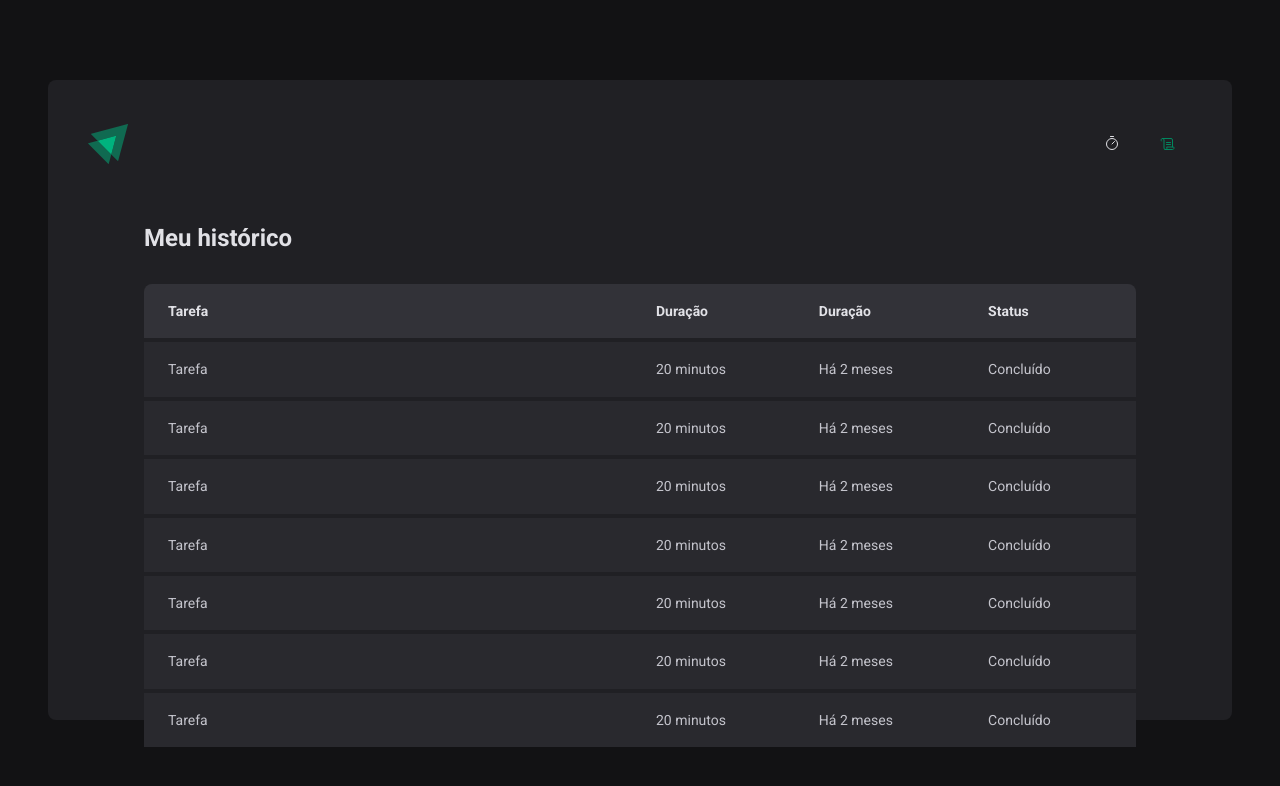
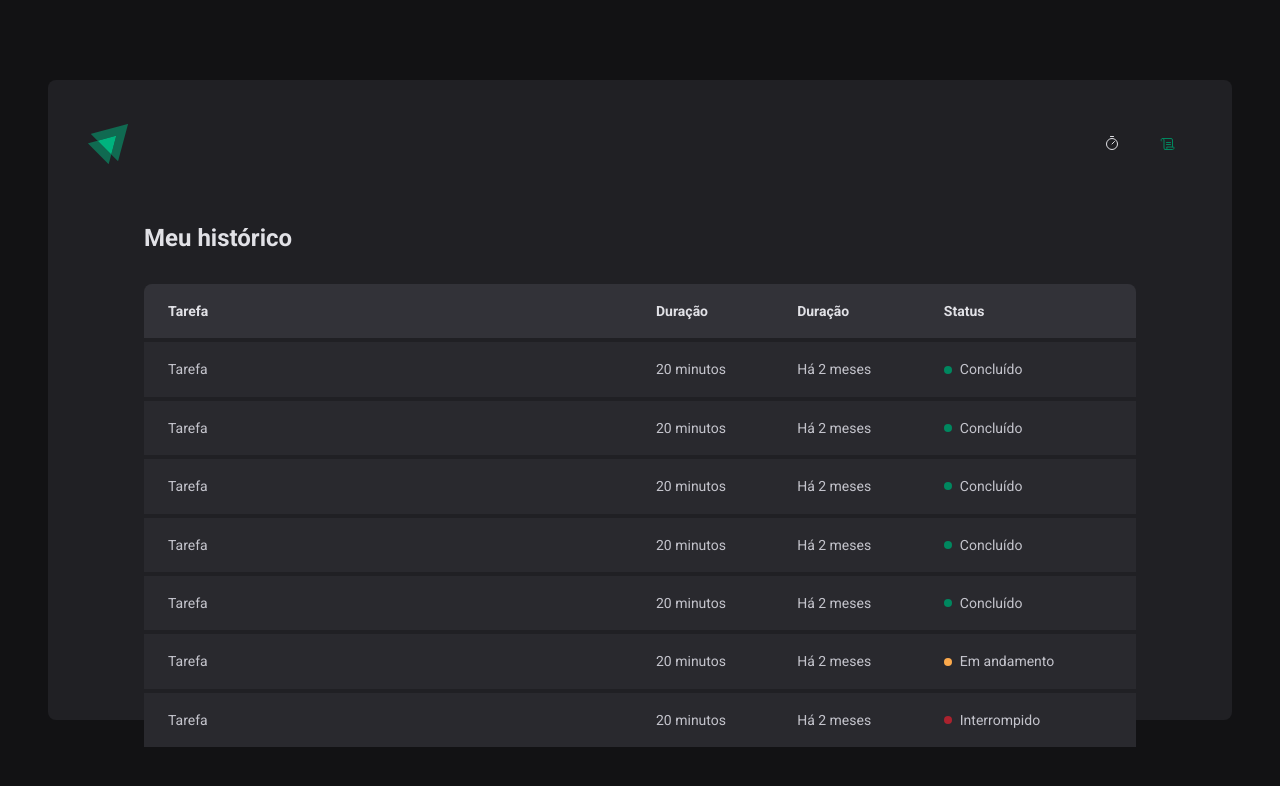
Before and after one commit to nathallye/ignite-timer, a React (Vite) app: page /history in a window 1280 px wide. Shown: the top 786 px of the page. Built offline with nearby package versions, Linux system fonts and the light colour scheme.

Commit message:
Status component

```diff
--- a/src/pages/History/History.tsx
+++ b/src/pages/History/History.tsx
@@ -1,4 +1,4 @@
-import { HistoryContainer, HistoryList } from "./styles";
+import { HistoryContainer, HistoryList, Status } from "./styles";
 
 export const History = () => {
   return (
@@ -20,43 +20,57 @@ export const History = () => {
               <td>Tarefa</td>
               <td>20 minutos</td>
               <td>Há 2 meses</td>
-              <td>Concluído</td>
+              <td>
+                <Status statusColor="green">Concluído</Status>
+              </td>
             </tr>
             <tr>
               <td>Tarefa</td>
               <td>20 minutos</td>
               <td>Há 2 meses</td>
-              <td>Concluído</td>
+              <td>
+                <Status statusColor="green">Concluído</Status>
+              </td>
             </tr>
             <tr>
               <td>Tarefa</td>
               <td>20 minutos</td>
               <td>Há 2 meses</td>
-              <td>Concluído</td>
+              <td>
+                <Status statusColor="green">Concluído</Status>
+              </td>
             </tr>
             <tr>
               <td>Tarefa</td>
               <td>20 minutos</td>
               <td>Há 2 meses</td>
-              <td>Concluído</td>
+              <td>
+                <Status statusColor="green">Concluído</Status>
+              </td>
             </tr>
             <tr>
               <td>Tarefa</td>
               <td>20 minutos</td>
               <td>Há 2 meses</td>
-              <td>Concluído</td>
+              <td>
+                <Status statusColor="green">Concluído</Status>
+              </td>
             </tr>
             <tr>
               <td>Tarefa</td>
               <td>20 minutos</td>
               <td>Há 2 meses</td>
-              <td>Concluído</td>
+              <td>
+                <Status statusColor="yellow">Em andamento</Status>
+              </td>
             </tr>
             <tr>
               <td>Tarefa</td>
               <td>20 minutos</td>
               <td>Há 2 meses</td>
-              <td>Concluído</td>
+              <td>
+                <Status statusColor="red">Interrompido</Status>
+              </td>
             </tr>
           </tbody>
         </table>
--- a/src/pages/History/styles.ts
+++ b/src/pages/History/styles.ts
@@ -67,3 +67,30 @@ export const HistoryList = styled.div`
     }
   }
 `;
+
+const STATUS_COLORS = {
+  yellow: "yellow-500",
+  green: "green-500",
+  red: "red-500"
+} as const
+
+interface StatusProps {
+  statusColor: keyof typeof STATUS_COLORS; /*As cores são as chaves(keys) do (tipo - typeof) objeto STATUS_COLORS*/
+}
+
+export const Status = styled.span<StatusProps>`
+  display: flex;
+  align-items: center;
+
+  gap: 0.5rem;
+
+  &::before { /*Adiciona um novo elemento na antes(before) do elemento(nesse caso, do span)*/
+    content: "";
+
+    background: ${(props) => props.theme[STATUS_COLORS[props.statusColor]]};
+    border-radius: 50%;
+
+    width: 0.5rem;
+    height: 0.5rem;
+  }
+`;
```
